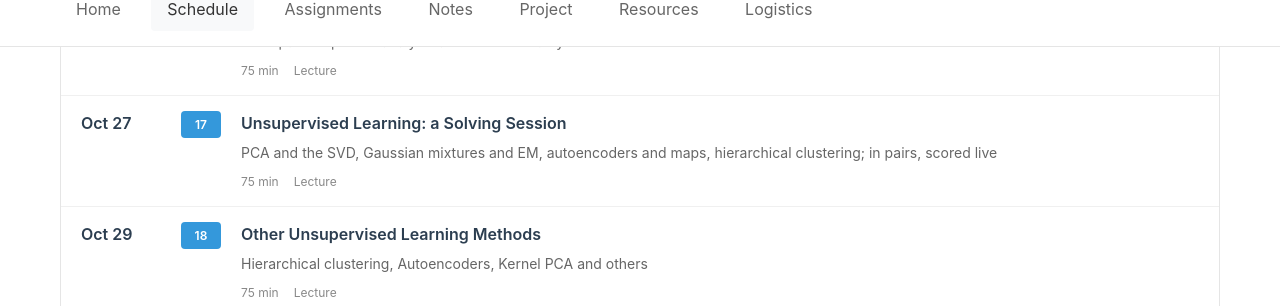
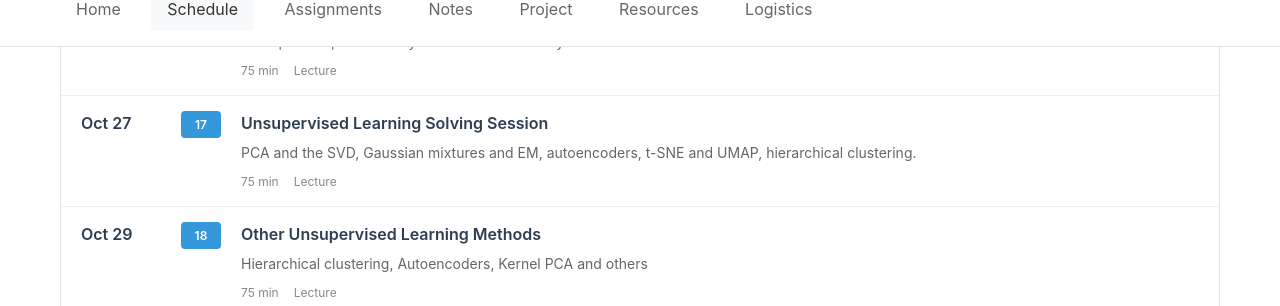
Before and after one commit to Data-Driven-Modeling-Lab/intro2ml, a Jekyll site: the page built from schedule.md, in a window 1280 px wide and 900 px high, scrolled down 2311 px. Shown: the part 147-453 px from the top of the window. Built offline with Jekyll 4.4.1, drawn with Linux system fonts in a browser that asks for light colours.

Commit message:
Oct 27: Unsupervised Learning Solving Session, with a one-sentence subtitle
Co-Authored-By: Claude Opus 5.5 <noreply@anthropic.com>
Claude-Session: https://claude.ai/code/session_01B48HUpGbuVd2yuia7VFM5Q

```diff
--- a/_data/lectures.yml
+++ b/_data/lectures.yml
@@ -637,14 +637,14 @@
 - section: Unsupervised Learning
   lecture_number: 17
   date: Oct 27
-  title: 'Unsupervised Learning: a Solving Session'
-  subtitle: PCA and the SVD, Gaussian mixtures and EM, autoencoders and maps, hierarchical clustering; in pairs, scored live
+  title: Unsupervised Learning Solving Session
+  subtitle: PCA and the SVD, Gaussian mixtures and EM, autoencoders, t-SNE and UMAP, hierarchical clustering.
   type: lecture
   duration: 75
   description: 'A scored session in pairs, with the teaching assistants: PCA and the SVD from the SVD on, the core of Gaussian mixtures and the EM algorithm (soft assignment as a conditional probability, the E-step and the M-step by hand), autoencoders, t-SNE and UMAP, and hierarchical clustering. Bring a laptop and sign in on learn.sematlas.com.'
   materials:
     lecture:
-    - name: 'Unsupervised Learning: a Solving Session (in class, in pairs: sign in and make your team on Problem 1)'
+    - name: 'Unsupervised Learning Solving Session (in class, in pairs: sign in and make your team on Problem 1)'
       url: https://learn.sematlas.com/slides/unsup_solving
       type: interactive
       required: true
```
